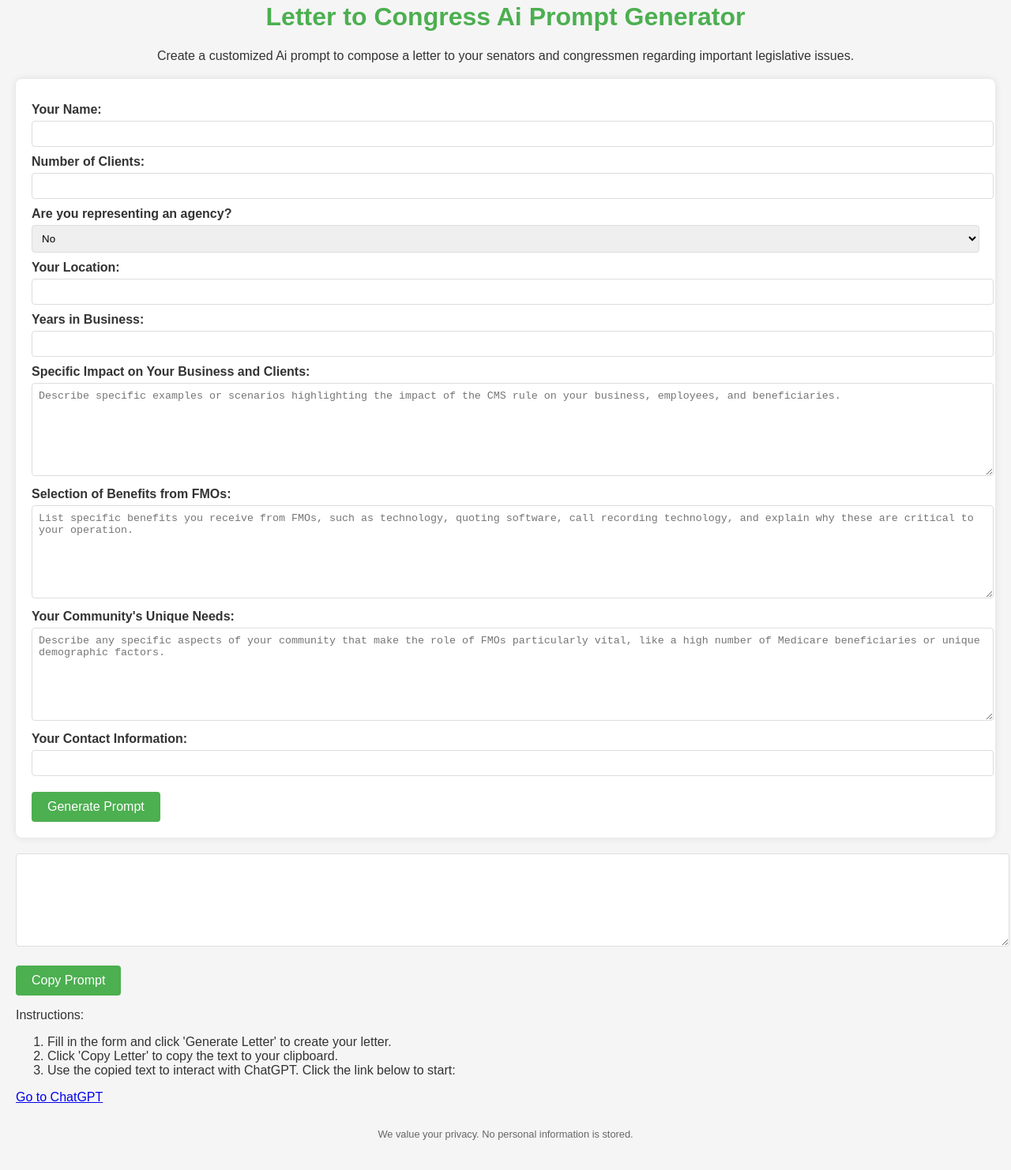
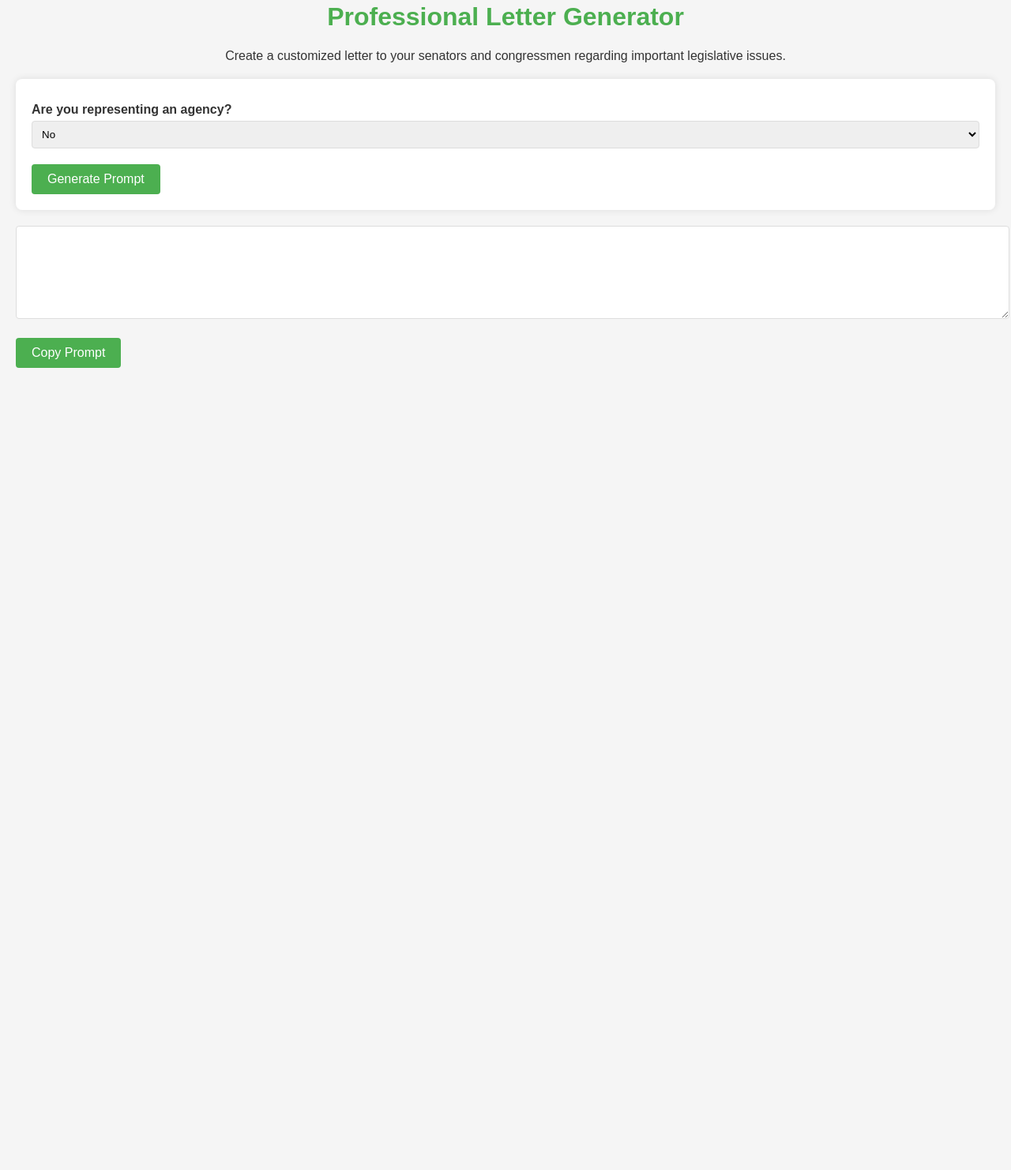
Before and after one commit to dennistonins/LetterPrompt1, a plain HTML site: page index2.html in a window 1280 px wide. Shown: the part 38-1520 px from the top of the page at 79% size. After the commit the page ends 800 px from the top, so only its background shows below. Drawn offline with Linux system fonts and the light colour scheme.

Commit message:
Add files via upload

```diff
--- a/index2.html
+++ b/index2.html
@@ -3,20 +3,17 @@
 <head>
     <meta charset="UTF-8">
     <meta name="viewport" content="width=device-width, initial-scale=1.0">
-    <title>Letter to Congress Ai Prompt Generator</title>
+    <title>Professional Letter Generator for Advocacy</title>
     <link rel="stylesheet" href="style.css">
 </head>
 <body>
     <header>
-        <h1>Letter to Congress Ai Prompt Generator</h1>
-        <p>Create a customized Ai prompt to compose a letter to your senators and congressmen regarding important legislative issues.</p>
+        <h1>Professional Letter Generator</h1>
+        <p>Create a customized letter to your senators and congressmen regarding important legislative issues.</p>
     </header>
+
     <form id="letterForm">
-        <label for="name">Your Name:</label>
-        <input type="text" id="name" name="name" required>
-
-        <label for="clients">Number of Clients:</label>
-        <input type="number" id="clients" name="clients" required>
+        <!-- ... (other form fields) -->
 
         <label for="agency">Are you representing an agency?</label>
         <select id="agency" name="agency">
@@ -32,23 +29,7 @@
             <input type="number" id="agents" name="agents">
         </div>
 
-        <label for="location">Your Location:</label>
-        <input type="text" id="location" name="location" required>
-
-        <label for="experience">Years in Business:</label>
-        <input type="number" id="experience" name="experience" required>
-
-        <label for="impact">Specific Impact on Your Business and Clients:</label>
-        <textarea id="impact" name="impact" placeholder="Describe specific examples or scenarios highlighting the impact of the CMS rule on your business, employees, and beneficiaries." required></textarea>
-
-        <label for="benefits">Selection of Benefits from FMOs:</label>
-        <textarea id="benefits" name="benefits" placeholder="List specific benefits you receive from FMOs, such as technology, quoting software, call recording technology, and explain why these are critical to your operation." required></textarea>
-
-        <label for="communityNeeds">Your Community's Unique Needs:</label>
-        <textarea id="communityNeeds" name="communityNeeds" placeholder="Describe any specific aspects of your community that make the role of FMOs particularly vital, like a high number of Medicare beneficiaries or unique demographic factors." required></textarea>
-
-        <label for="contactInfo">Your Contact Information:</label>
-        <input type="text" id="contactInfo" name="contactInfo" required>
+        <!-- ... (rest of the form fields) -->
 
         <button type="submit">Generate Prompt</button>
     </form>
@@ -56,19 +37,7 @@
     <textarea id="outputLetter" readonly></textarea>
     <button id="copyButton">Copy Prompt</button>
 
-    <div class="instructions">
-	        <p>Instructions:</p>
-	        <ol>
-	            <li>Fill in the form and click 'Generate Letter' to create your letter.</li>
-	            <li>Click 'Copy Letter' to copy the text to your clipboard.</li>
-	            <li>Use the copied text to interact with ChatGPT. Click the link below to start:</li>
-	        </ol>
-	        <a href="https://chat.openai.com/chat" target="_blank">Go to ChatGPT</a>
-    </div>
-
- <footer>
-        <p>We value your privacy. No personal information is stored.</p>
-    </footer>
+    <!-- ... (instructions, footer) -->
 
     <script src="script.js"></script>
 </body>
```
Lines whose indentation alone changed are shown as unchanged.
